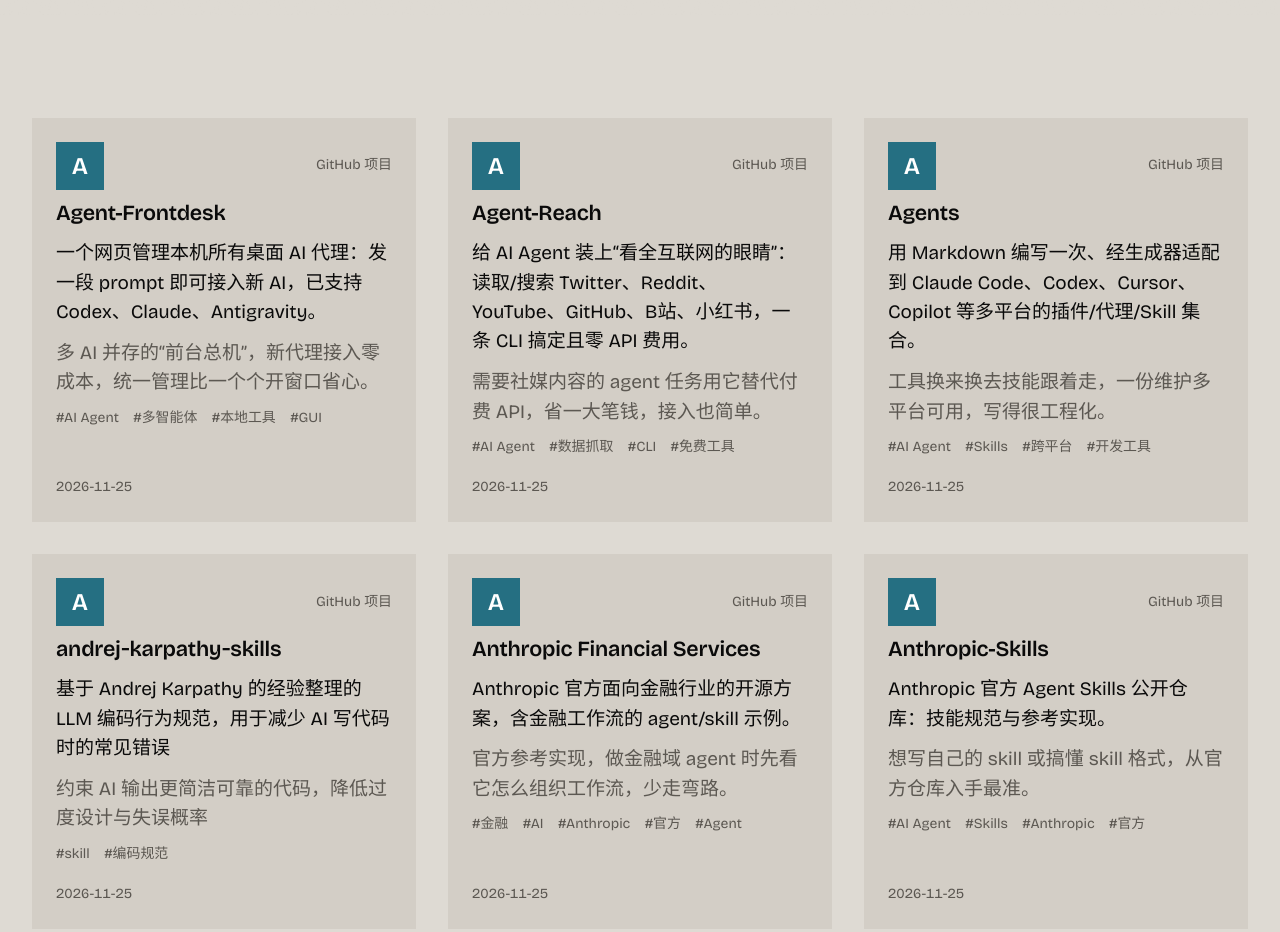
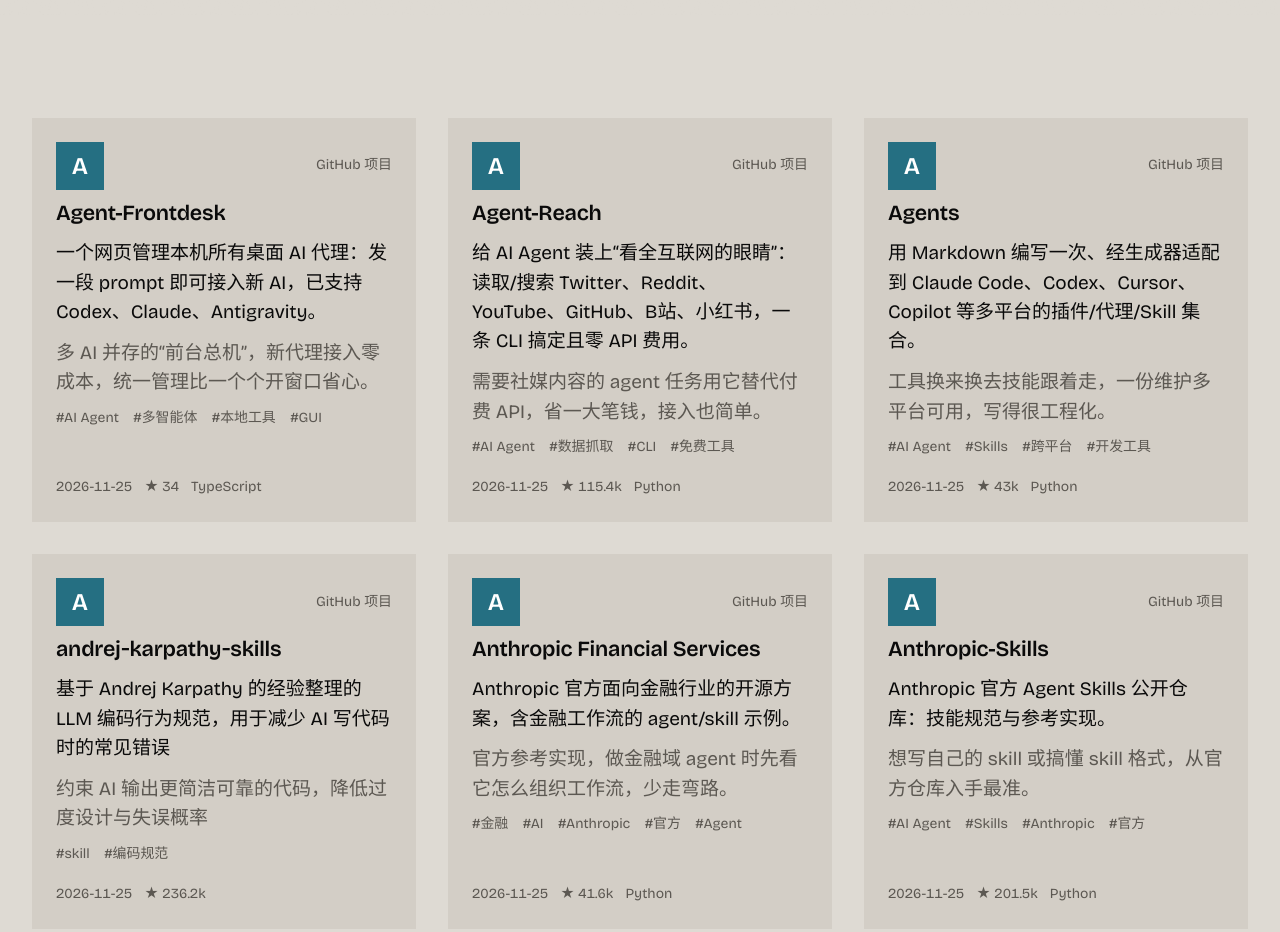
Before and after one commit to WenCaleb/WenCaleb.github.io, a plain HTML site: page resources.html in a window 1280 px wide. Shown: the part 875-1807 px from the top of the page. Drawn offline with nearby package versions, Linux system fonts and the light colour scheme.

Commit message:
Update recite content (auto build)

```diff
--- a/resources/data.js
+++ b/resources/data.js
@@ -14,8 +14,8 @@ window.RESOURCES_DATA = [
       "GUI"
     ],
     "added": "2026-11-25",
-    "stars": null,
-    "language": "",
+    "stars": 34,
+    "language": "TypeScript",
     "reason": "多 AI 并存的“前台总机”，新代理接入零成本，统一管理比一个个开窗口省心。"
   },
   {
@@ -31,8 +31,8 @@ window.RESOURCES_DATA = [
       "免费工具"
     ],
     "added": "2026-11-25",
-    "stars": null,
-    "language": "",
+    "stars": 115389,
+    "language": "Python",
     "reason": "需要社媒内容的 agent 任务用它替代付费 API，省一大笔钱，接入也简单。"
   },
   {
@@ -48,8 +48,8 @@ window.RESOURCES_DATA = [
       "开发工具"
     ],
     "added": "2026-11-25",
-    "stars": null,
-    "language": "",
+    "stars": 42992,
+    "language": "Python",
     "reason": "工具换来换去技能跟着走，一份维护多平台可用，写得很工程化。"
   },
   {
@@ -63,7 +63,7 @@ window.RESOURCES_DATA = [
       "编码规范"
     ],
     "added": "2026-11-25",
-    "stars": null,
+    "stars": 236229,
     "language": "",
     "reason": "约束 AI 输出更简洁可靠的代码，降低过度设计与失误概率"
   },
@@ -81,8 +81,8 @@ window.RESOURCES_DATA = [
       "Agent"
     ],
     "added": "2026-11-25",
-    "stars": null,
-    "language": "",
+    "stars": 41563,
+    "language": "Python",
     "reason": "官方参考实现，做金融域 agent 时先看它怎么组织工作流，少走弯路。"
   },
   {
@@ -98,8 +98,8 @@ window.RESOURCES_DATA = [
       "官方"
     ],
     "added": "2026-11-25",
-    "stars": null,
-    "language": "",
+    "stars": 201545,
+    "language": "Python",
     "reason": "想写自己的 skill 或搞懂 skill 格式，从官方仓库入手最准。"
   },
   {
@@ -115,8 +115,8 @@ window.RESOURCES_DATA = [
       "多智能体"
     ],
     "added": "2026-11-25",
-    "stars": null,
-    "language": "",
+    "stars": 712,
+    "language": "Python",
     "reason": "多“大师”辩论且结论可追溯证据的多智能体投资研究范式，做投资工作流很值得参考。"
   },
   {
@@ -133,7 +133,7 @@ window.RESOURCES_DATA = [
       "学习资料"
     ],
     "added": "2026-11-25",
-    "stars": null,
+    "stars": 543985,
     "language": "",
     "reason": "汇聚数百个细分领域精选清单，覆盖编程、安全、硬件等众多方向，是探索技术资源的绝佳入口。"
   },
@@ -189,8 +189,8 @@ window.RESOURCES_DATA = [
       "开发工具"
     ],
     "added": "2026-11-25",
-    "stars": null,
-    "language": "",
+    "stars": 123331,
+    "language": "Go",
     "reason": "“原始人模式”用 AI 编程，一句话大幅降低上下文开销，适合 token 预算紧张或想省订阅额度的场景。"
   },
   {
@@ -208,8 +208,8 @@ window.RESOURCES_DATA = [
       "配置管理"
     ],
     "added": "2026-11-25",
-    "stars": null,
-    "language": "",
+    "stars": 157671,
+    "language": "Rust",
     "reason": "可视化界面一键切换模型服务商，统一管控 MCP 服务与提示词，免除手动修改各类配置文件的繁琐操作"
   },
   {
@@ -243,8 +243,8 @@ window.RESOURCES_DATA = [
       "iOS"
     ],
     "added": "2026-11-25",
-    "stars": null,
-    "language": "",
+    "stars": 493,
+    "language": "Swift",
     "reason": "现有 Clash 配置无缝迁移，原生应用性能和体验都更好。"
   },
   {
@@ -262,8 +262,8 @@ window.RESOURCES_DATA = [
       "大模型"
     ],
     "added": "2026-11-25",
-    "stars": null,
-    "language": "",
+    "stars": 38394,
+    "language": "TypeScript",
     "reason": "兼容多款 AI 编程 CLI，集中管理密钥与路由规则，支持模型降级与调用日志统计，简化多模型编码智能体配置维护"
   },
   {
@@ -279,8 +279,8 @@ window.RESOURCES_DATA = [
       "工具"
     ],
     "added": "2026-11-25",
-    "stars": null,
-    "language": "",
+    "stars": 120228,
+    "language": "TypeScript",
     "reason": "解决代理“失忆”问题，项目越老上下文交接越顺，不用每次重讲一遍背景。"
   },
   {
@@ -296,8 +296,8 @@ window.RESOURCES_DATA = [
       "本地工具"
     ],
     "added": "2026-11-25",
-    "stars": null,
-    "language": "",
+    "stars": 78958,
+    "language": "TypeScript",
     "reason": "大项目里 agent 乱翻代码烧钱，装上它让代理“问一句就知道在哪”，效率明显提升。"
   },
   {
@@ -313,8 +313,8 @@ window.RESOURCES_DATA = [
       "Rust"
     ],
     "added": "2026-11-25",
-    "stars": null,
-    "language": "",
+    "stars": 33405,
+    "language": "Rust",
     "reason": "深度使用 Codex 的用户可以直接装上获得更舒服的交互，不用折腾配置。"
   },
   {
@@ -330,7 +330,7 @@ window.RESOURCES_DATA = [
       "教程"
     ],
     "added": "2026-11-25",
-    "stars": null,
+    "stars": 148,
     "language": "",
     "reason": "让 AI 写代码的同时每步都给你讲解，成长期学技术比光看结果效率高得多。"
   },
@@ -347,8 +347,8 @@ window.RESOURCES_DATA = [
       "工具"
     ],
     "added": "2026-11-25",
-    "stars": null,
-    "language": "",
+    "stars": 19181,
+    "language": "Ruby",
     "reason": "需要电子合同但又不想付 SaaS 钱的团队，自己部署一套即可。"
   },
   {
@@ -364,8 +364,8 @@ window.RESOURCES_DATA = [
       "AI"
     ],
     "added": "2026-11-25",
-    "stars": null,
-    "language": "",
+    "stars": 20530,
+    "language": "JavaScript",
     "reason": "系统了解 AI 编程入门的好材料，中文、免费、门槛低。"
   },
   {
@@ -381,8 +381,8 @@ window.RESOURCES_DATA = [
       "开发工具"
     ],
     "added": "2026-11-25",
-    "stars": null,
-    "language": "",
+    "stars": 311906,
+    "language": "JavaScript",
     "reason": "系统性地优化 agent 的行为与产出质量，长期项目里能明显减少重复犯错。"
   },
   {
@@ -398,8 +398,8 @@ window.RESOURCES_DATA = [
       "网络"
     ],
     "added": "2026-11-25",
-    "stars": null,
-    "language": "",
+    "stars": 58295,
+    "language": "Kotlin",
     "reason": "找成熟的代理工具就看这一个入口，清单维护多年、覆盖面全。"
   },
   {
@@ -415,8 +415,8 @@ window.RESOURCES_DATA = [
       "chrome 扩展"
     ],
     "added": "2026-11-25",
-    "stars": null,
-    "language": "",
+    "stars": 5805,
+    "language": "JavaScript",
     "reason": "提供网页、扩展、脚本、CLI 多种使用方式，去除水印保真度高"
   },
   {
@@ -433,8 +433,8 @@ window.RESOURCES_DATA = [
       "资源清单"
     ],
     "added": "2026-11-25",
-    "stars": null,
-    "language": "",
+    "stars": 17434,
+    "language": "Python",
     "reason": "做 AI 生图项目时直接抄现成提示词，API 调用示例也齐全。"
   },
   {
@@ -450,8 +450,8 @@ window.RESOURCES_DATA = [
       "工具"
     ],
     "added": "2026-11-25",
-    "stars": null,
-    "language": "",
+    "stars": 154296,
+    "language": "Python",
     "reason": "比向量 RAG 更可解释、可追溯，适合需要反复深度提问项目架构的场景。"
   },
   {
@@ -467,8 +467,8 @@ window.RESOURCES_DATA = [
       "Mac"
     ],
     "added": "2026-11-25",
-    "stars": null,
-    "language": "",
+    "stars": 24874,
+    "language": "Swift",
     "reason": "多家 AI 订阅都能在一个入口里派活，把已付费的订阅价值榨干。"
   },
   {
@@ -485,7 +485,7 @@ window.RESOURCES_DATA = [
       "居家"
     ],
     "added": "2026-11-25",
-    "stars": null,
+    "stars": 104359,
     "language": "",
     "reason": "摒弃模糊的 “适量” 表述，步骤量化清晰，适合厨房小白快速学习家常菜制作。"
   },
@@ -504,8 +504,8 @@ window.RESOURCES_DATA = [
       "工具"
     ],
     "added": "2026-11-25",
-    "stars": null,
-    "language": "",
+    "stars": 74364,
+    "language": "Python",
     "reason": "适配多款 AI 编码写作 Agent，可弱化 AI 写作痕迹，让生成文稿行文更加自然流畅"
   },
   {
@@ -520,8 +520,8 @@ window.RESOURCES_DATA = [
       "生产力"
     ],
     "added": "2026-11-25",
-    "stars": null,
-    "language": "",
+    "stars": 62790,
+    "language": "Python",
     "reason": "受够了 AI 长篇大论先把结论放最后的人装上就舒服了，回答直接给重点。"
   },
   {
@@ -537,8 +537,8 @@ window.RESOURCES_DATA = [
       "生产力"
     ],
     "added": "2026-11-25",
-    "stars": null,
-    "language": "",
+    "stars": 22630,
+    "language": "Python",
     "reason": "中文圈的 skill 合集里写作相关的是亮点，想让 AI 有质感的文笔可以从这里起步。"
   },
   {
@@ -555,8 +555,8 @@ window.RESOURCES_DATA = [
       "Claude Code"
     ],
     "added": "2026-11-25",
-    "stars": null,
-    "language": "",
+    "stars": 42560,
+    "language": "Go",
     "reason": "同一个代理自由切换多家模型，成本更低也不被单一供应商绑定，Mac 党尤其顺手。"
   },
   {
@@ -573,8 +573,8 @@ window.RESOURCES_DATA = [
       "工具"
     ],
     "added": "2026-11-25",
-    "stars": null,
-    "language": "",
+    "stars": 41344,
+    "language": "Python",
     "reason": "查找自己的数字足迹、找回账号很实用；注意在合规授权范围内使用。"
   },
   {
@@ -592,8 +592,8 @@ window.RESOURCES_DATA = [
       "微软"
     ],
     "added": "2026-11-25",
-    "stars": null,
-    "language": "",
+    "stars": 198768,
+    "language": "Python",
     "reason": "本地运行，保留标题表格列表结构，支持 OCR 识别，非常适合给大模型预处理各类文档素材"
   },
   {
@@ -609,8 +609,8 @@ window.RESOURCES_DATA = [
       "TypeScript"
     ],
     "added": "2026-11-25",
-    "stars": null,
-    "language": "",
+    "stars": 334307,
+    "language": "Shell",
     "reason": "工程化风格、少花活，学 TS 和前端的人拿来提升 AI 写码质量很值。"
   },
   {
@@ -627,8 +627,8 @@ window.RESOURCES_DATA = [
       "markdown"
     ],
     "added": "2026-11-25",
-    "stars": null,
-    "language": "",
+    "stars": 64751,
+    "language": "Go",
     "reason": "部署简单、资源占用低，数据完全自主可控，适合随手记录灵感与个人知识沉淀"
   },
   {
@@ -644,8 +644,8 @@ window.RESOURCES_DATA = [
       "开源"
     ],
     "added": "2026-11-25",
-    "stars": null,
-    "language": "",
+    "stars": 11384,
+    "language": "C",
     "reason": "电脑内存总见底时，比商业内存清理软件更轻更可控。"
   },
   {
@@ -661,8 +661,8 @@ window.RESOURCES_DATA = [
       "思维模型"
     ],
     "added": "2026-11-25",
-    "stars": null,
-    "language": "",
+    "stars": 39211,
+    "language": "Python",
     "reason": "让 AI 模仿某个专家的思考方式做评审或写作，是很新也很实用的玩法，值得试。"
   },
   {
@@ -678,8 +678,8 @@ window.RESOURCES_DATA = [
       "知识管理"
     ],
     "added": "2026-11-25",
-    "stars": null,
-    "language": "",
+    "stars": 54358,
+    "language": "Shell",
     "reason": "用 Obsidian 管理笔记的人可以让 AI 直接读写整理库，官方出品兼容性好。"
   },
   {
@@ -714,8 +714,8 @@ window.RESOURCES_DATA = [
       "开发工具"
     ],
     "added": "2026-11-25",
-    "stars": null,
-    "language": "",
+    "stars": 229637,
+    "language": "TypeScript",
     "reason": "完全开源不绑定特定模型，支持本地大模型，终端交互体验优秀，适合 AI 辅助软件开发工作。"
   },
   {
@@ -732,8 +732,8 @@ window.RESOURCES_DATA = [
       "移动端"
     ],
     "added": "2026-11-25",
-    "stars": null,
-    "language": "",
+    "stars": 142592,
+    "language": "TypeScript",
     "reason": "让多个编码代理并行干活且复用已付费的订阅，手机上还能远程查看进度，适合“派活就走”的工作流。"
   },
   {
@@ -767,8 +767,8 @@ window.RESOURCES_DATA = [
       "微软"
     ],
     "added": "2026-11-25",
-    "stars": null,
-    "language": "",
+    "stars": 141479,
+    "language": "C",
     "reason": "免费开源，内置窗口布局、颜色拾取、批量重命名等实用组件，显著增强Windows使用体验"
   },
   {
@@ -785,8 +785,8 @@ window.RESOURCES_DATA = [
       "资源清单"
     ],
     "added": "2026-11-25",
-    "stars": null,
-    "language": "",
+    "stars": 501833,
+    "language": "Python",
     "reason": "收录大量不同领域免费接口，适合原型开发、项目练习，省去四处搜集 API 的时间成本"
   },
   {
@@ -803,8 +803,8 @@ window.RESOURCES_DATA = [
       "开发工具"
     ],
     "added": "2026-11-25",
-    "stars": null,
-    "language": "",
+    "stars": 79300,
+    "language": "JavaScript",
     "reason": "大厂出品且结果可机读，能直接嵌进 CI 或代理工作流里给自己项目做定期安全体检。"
   },
   {
@@ -822,8 +822,8 @@ window.RESOURCES_DATA = [
       "3d 地图"
     ],
     "added": "2026-11-25",
-    "stars": null,
-    "language": "",
+    "stars": 4209,
+    "language": "TypeScript",
     "reason": "无需后端服务，本地直接部署，一站式聚合多类全球公开数据，适合做宏观态势观测与数据可视化演示"
   },
   {
@@ -841,8 +841,8 @@ window.RESOURCES_DATA = [
       "工具"
     ],
     "added": "2026-11-25",
-    "stars": null,
-    "language": "",
+    "stars": 97613,
+    "language": "TypeScript",
     "reason": "功能齐全，数据本地处理不上传第三方服务器，支持 API 与流水线自动化，可私有部署保护文档隐私"
   },
   {
@@ -859,8 +859,8 @@ window.RESOURCES_DATA = [
       "工具"
     ],
     "added": "2026-11-25",
-    "stars": null,
-    "language": "",
+    "stars": 78026,
+    "language": "Python",
     "reason": "AI 自动渗透还是新赛道，但作为自查自家项目漏洞或学习进攻性安全的起点很合适。"
   },
   {
@@ -876,8 +876,8 @@ window.RESOURCES_DATA = [
       "开发工具"
     ],
     "added": "2026-11-25",
-    "stars": null,
-    "language": "",
+    "stars": 328368,
+    "language": "Shell",
     "reason": "目前最火的 agent 工作流框架之一，觉得 AI 做复杂任务不靠谱时从这套方法论入手。"
   },
   {
@@ -893,8 +893,8 @@ window.RESOURCES_DATA = [
       "开发工具"
     ],
     "added": "2026-11-25",
-    "stars": null,
-    "language": "",
+    "stars": 82255,
+    "language": "TypeScript",
     "reason": "把“AI 写代码”的流程从固定工位解放出来，出差或通勤时也能继续盯项目，轻量好上手。"
   },
   {
@@ -910,8 +910,8 @@ window.RESOURCES_DATA = [
       "Web 设计"
     ],
     "added": "2026-11-25",
-    "stars": null,
-    "language": "",
+    "stars": 122364,
+    "language": "JavaScript",
     "reason": "解决“AI 生成的页面千篇一律”的问题，做落地页和个人网站时很实用。"
   },
   {
@@ -927,8 +927,8 @@ window.RESOURCES_DATA = [
       "研究框架"
     ],
     "added": "2026-11-25",
-    "stars": null,
-    "language": "",
+    "stars": 123942,
+    "language": "TypeScript",
     "reason": "“AI + 交易研究”的代表项目，想自建交易 agent 时它的分工设计直接可抄作业。"
   },
   {
@@ -959,8 +959,8 @@ window.RESOURCES_DATA = [
       "梯子"
     ],
     "added": "2026-11-25",
-    "stars": null,
-    "language": "",
+    "stars": 121602,
+    "language": "C#",
     "reason": "稳定"
   },
   {
@@ -978,8 +978,8 @@ window.RESOURCES_DATA = [
       "开源"
     ],
     "added": "2026-11-25",
-    "stars": null,
-    "language": "",
+    "stars": 11072,
+    "language": "Python",
     "reason": "本地保存敏感数据，集成金融 AI 智能体，支持多模型接入，适合金融 AI 应用二次开发与量化研究。"
   },
   {
@@ -996,8 +996,8 @@ window.RESOURCES_DATA = [
       "开发工具"
     ],
     "added": "2026-11-25",
-    "stars": null,
-    "language": "",
+    "stars": 41176,
+    "language": "TypeScript",
     "reason": "技能分发和安装不用自己 clone 来 clone 去，Vercel 官方入口省事。"
   },
   {
@@ -1031,8 +1031,8 @@ window.RESOURCES_DATA = [
       "工具"
     ],
     "added": "2026-11-25",
-    "stars": null,
-    "language": "",
+    "stars": 66164,
+    "language": "Rust",
     "reason": "受够了传统终端体验的话，Warp 的块状输出和 AI 助手都很顺手。"
   },
   {
@@ -1048,8 +1048,8 @@ window.RESOURCES_DATA = [
       "后端"
     ],
     "added": "2026-11-25",
-    "stars": null,
-    "language": "",
+    "stars": 4313,
+    "language": "Python",
     "reason": "Python 侧接微信生态的主流选择，文档齐全、社区老牌子。"
   },
   {
@@ -1065,8 +1065,8 @@ window.RESOURCES_DATA = [
       "去臃肿"
     ],
     "added": "2026-11-25",
-    "stars": null,
-    "language": "",
+    "stars": 15160,
+    "language": "C#",
     "reason": "新装的 Windows 系统跑脚本清理一遍，流畅度和隐私都会好很多。"
   },
   {
@@ -1082,8 +1082,8 @@ window.RESOURCES_DATA = [
       "工具"
     ],
     "added": "2026-11-25",
-    "stars": null,
-    "language": "",
+    "stars": 1984,
+    "language": "Rust",
     "reason": "多账号使用 CodeBuddy/WorkBuddy 的人，切账号和盯积分这些琐事它全管了。"
   },
   {
@@ -1100,7 +1100,7 @@ window.RESOURCES_DATA = [
       "教程"
     ],
     "added": "2026-11-25",
-    "stars": null,
+    "stars": 1391,
     "language": "",
     "reason": "覆盖区块链基础到前沿方向，资料整理全面，适合区块链入门与进阶学习查阅。"
   },
@@ -1117,8 +1117,8 @@ window.RESOURCES_DATA = [
       "资源搜索"
     ],
     "added": "2026-11-24",
-    "stars": null,
-    "language": "",
+    "stars": 15403,
+    "language": "Go",
     "reason": "支持并发搜索、智能结果排序与二级缓存，Docker 一键部署，可对接多种网盘资源源，方便自建网盘搜索服务"
   },
   {
@@ -1135,8 +1135,8 @@ window.RESOURCES_DATA = [
       "技术学习"
     ],
     "added": "2026-11-24",
-    "stars": null,
-    "language": "",
+    "stars": 566005,
+    "language": "Markdown",
     "reason": "汇集海量从零造轮子的学习资料，通过动手实现来深入理解各类技术底层原理。"
   },
   {
```
Also changed, not shown: index.html (+8 -3 lines).
